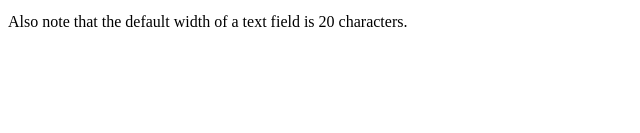
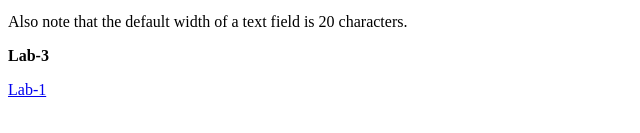
Before and after one commit to Nilesh132/Hellowebpage, a plain HTML site: page index.html in a window 1280 px wide. Shown: the part 243-376 px from the top of the page, 0-640 px from the left. Drawn offline with Linux system fonts and the light colour scheme.

Commit message:
html and css

```diff
--- a/index.html
+++ b/index.html
@@ -14,5 +14,7 @@
 
 <p>Note that the form itself is not visible.</p>
 <p>Also note that the default width of a text field is 20 characters.</p>
+  <p><b>Lab-3</b></p>
+  <a href="https://nilesh132.github.io/Simple-Form/">Lab-1</a>
 </body>
 </html>
```
